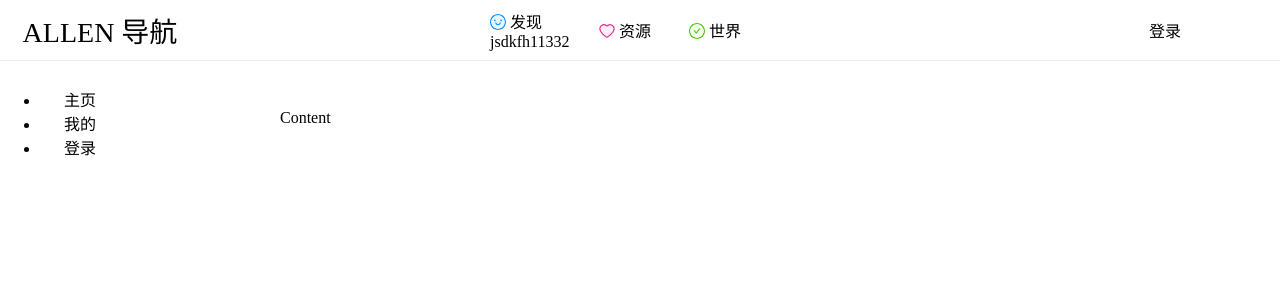
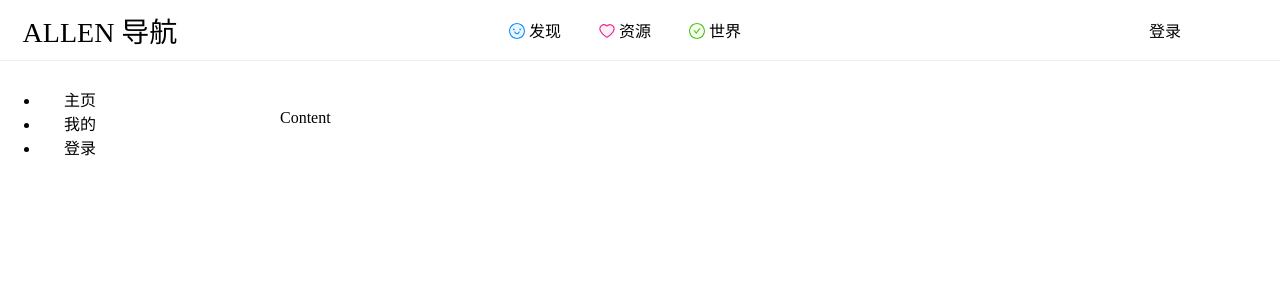
Before and after one commit to edczjw/my-react-project, a React (Vite) app: page / in a window 1280 px wide. Shown: the top 300 px of the page. Built offline with nearby package versions, Linux system fonts and the light colour scheme.

Commit message:
fix: 测试

```diff
--- a/src/components/header/index.tsx
+++ b/src/components/header/index.tsx
@@ -16,7 +16,7 @@ const Aheader: React.FC<AProps> = (props) => {
         <div className={style.AheaderBox}>
             <div className={style.Aheader_logo}>ALLEN 导航</div>
             <div className={style.Aherder_box}>
-                <div><SmileTwoTone /> 发现jsdkfh11332</div>
+                <div><SmileTwoTone /> 发现</div>
                 <div><HeartTwoTone twoToneColor="#eb2f96" /> 资源</div>
                 <div><CheckCircleTwoTone twoToneColor="#52c41a" /> 世界</div>
             </div>
```
